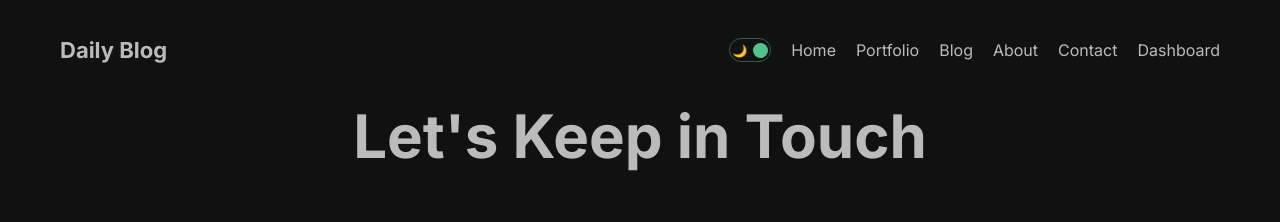
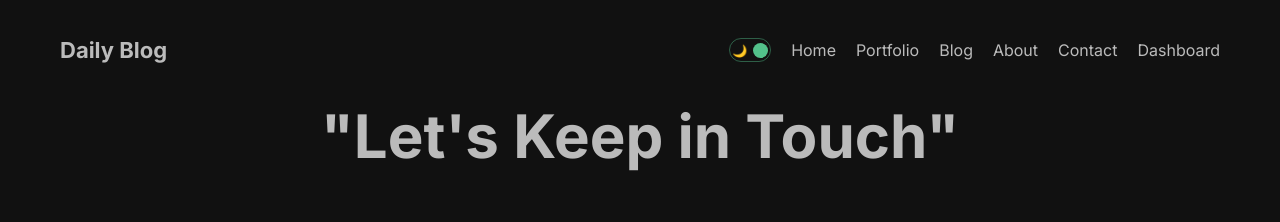
Before and after one commit to sudhanshu418/BlogWebsite, a Next.js app: page /contact in a window 1280 px wide. Shown: the top 222 px of the page. Built offline with nearby package versions, Linux system fonts and the light colour scheme; no server answers.

Commit message:
Update page.jsx

```diff
--- a/src/app/contact/page.jsx
+++ b/src/app/contact/page.jsx
@@ -11,7 +11,7 @@ export const metadata = {
 const Contact = () => {
   return (
     <div className={styles.container}>
-      <h1 className={styles.title}>Let's Keep in Touch</h1>
+      <h1 className={styles.title}>"Let's Keep in Touch"</h1>
       <div className={styles.content}>
         <div className={styles.imgContainer}>
           <Image
```
